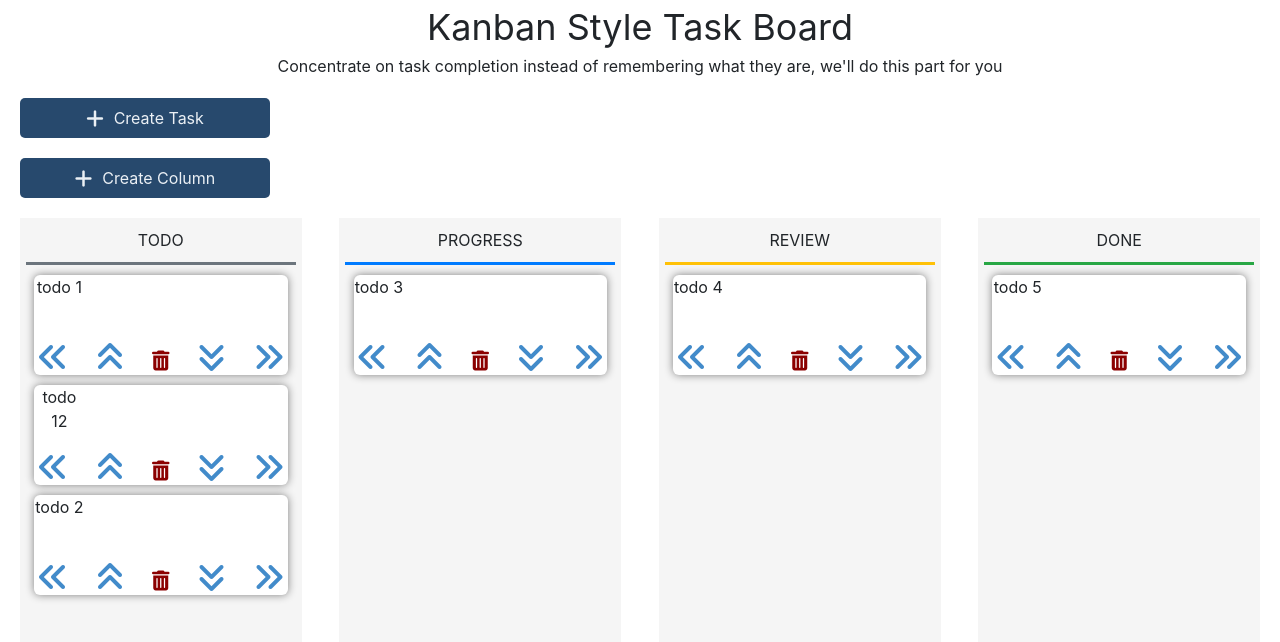
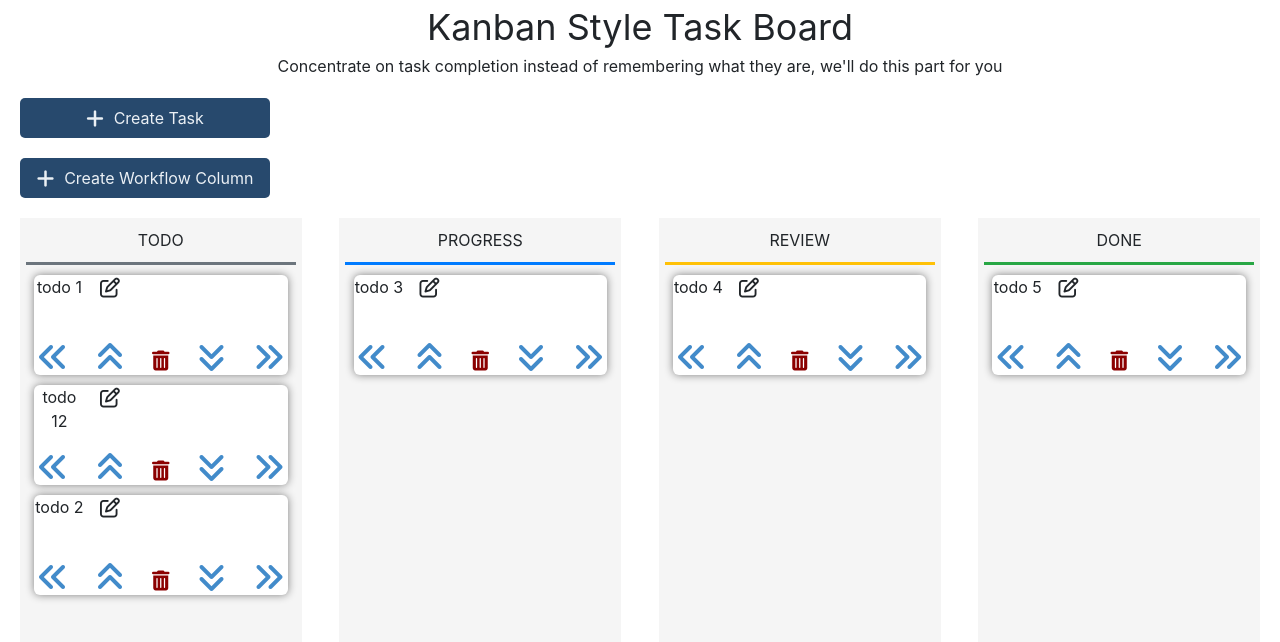
Before and after one commit to pachkovska/kanban-client, a React (Create React App) app: page / in a window 1280 px wide. Shown: the top 642 px of the page. Built offline with nearby package versions, Linux system fonts and the light colour scheme.

Commit message:
edit task functionality

```diff
--- a/src/App.js
+++ b/src/App.js
@@ -93,6 +93,17 @@ function App() {
         setTasks(updatedTasks);
     }
 
+    const handleEditTask = (args) => {
+        console.log(args);
+        const boardIndex = tasks.findIndex(board => board.boardName === args.boardName);
+
+      const updatedTasks = [...tasks];
+      const taskIndex = updatedTasks[boardIndex].boardTasks.findIndex(el => el.id == args.taskId);
+      updatedTasks[boardIndex].boardTasks = updatedTasks[boardIndex].boardTasks.splice(taskIndex, 1, args.task);
+
+      setTasks(updatedTasks);
+    }
+
     const handleHorizontalTaskMove = (args) => {
         const boardIndex = tasks.findIndex(board => board.boardName === args.boardName);
 
@@ -161,6 +172,7 @@ function App() {
             handleHorizontalTaskMove={(args) => handleHorizontalTaskMove(args)}
             handleVerticalTaskMove={(args) => handleVerticalTaskMove(args)}
             handleTaskDelete={(args) => handleTaskDelete(args)}
+            handleEditTask={(args) => handleEditTask(args)}
         />
     </div>
   );
--- a/src/components/boardBody/BoardCollection.js
+++ b/src/components/boardBody/BoardCollection.js
@@ -1,7 +1,7 @@
 import React from 'react';
 import SingleBoard from "./SingleBoard";
 
-function BoardCollection ({tasks, handleHorizontalTaskMove, handleVerticalTaskMove, handleTaskDelete}) {
+function BoardCollection ({tasks, handleHorizontalTaskMove, handleVerticalTaskMove, handleTaskDelete, handleEditTask}) {
 
     return (
         <div className={"boardBody"}>
@@ -12,6 +12,7 @@ function BoardCollection ({tasks, handleHorizontalTaskMove, handleVerticalTaskMo
                         handleHorizontalTaskMove={(args) => handleHorizontalTaskMove(args)}
                         handleVerticalTaskMove={(args) => handleVerticalTaskMove(args)}
                         handleTaskDelete={(args) => handleTaskDelete(args)}
+                        handleEditTask={(args) => handleEditTask(args)}
                     />
                 ))
             }
--- /dev/null
+++ b/src/components/boardBody/EditTaskForm.js
@@ -0,0 +1,43 @@
+import React, { useState, useEffect } from 'react';
+import { Button, Modal, ModalHeader, ModalBody, ModalFooter, Input } from 'reactstrap';
+
+function EditTaskForm ({className, task, handleEditTask}) {
+
+    const [editTaskModal, setEditTaskModal] = useState(false);
+    const [editTask, setEditTask] = useState(task);
+
+    const toggleModal = () => {
+        setEditTaskModal(!editTaskModal);
+        setEditTask({});
+    }
+
+    const onTaskChange = (ev) => {
+        const {name, value} = ev.target;
+        setEditTask({...editTask, [name]: value, id: task.id});
+    }
+
+    const onEditTaskButtonClick = () => {
+        handleEditTask(editTask);
+        setEditTaskModal(!editTaskModal);
+    }
+
+    return (
+        <div>
+            <div className={"editTaskButton"} onClick={toggleModal}><i className="fa fa-edit fa-lg"></i></div>
+            <Modal isOpen={editTaskModal} modalTransition={{ timeout: 700 }} backdropTransition={{ timeout: 1300 }}
+                   toggle={toggleModal} className={className}>
+                <ModalHeader toggle={toggleModal}>Edit Current Task</ModalHeader>
+                <ModalBody>
+                    <Input className={"taskTitleInput"} value={editTask.taskTitle || task.taskTitle} type="text" name={"taskTitle"} onChange={onTaskChange} />
+                    <Input type="textarea" value={editTask.taskBody || task.taskBody} name={"taskBody"} onChange={onTaskChange} rows={5} />
+                </ModalBody>
+                <ModalFooter>
+                    <Button className={"addTaskButton-modal"} onClick={onEditTaskButtonClick}>Save Task</Button>
+                    <Button color="secondary" onClick={toggleModal}>Cancel</Button>
+                </ModalFooter>
+            </Modal>
+        </div>
+    );
+}
+
+export default EditTaskForm;
--- a/src/components/boardBody/NewBoardForm.js
+++ b/src/components/boardBody/NewBoardForm.js
@@ -26,7 +26,7 @@ function NewBoardForm (props) {
 
     return (
         <div>
-            <div className={"createNewBoardButton"} onClick={toggleModal}><i className="fa fa-plus fa-lg create-icon"></i>Create Column</div>
+            <div className={"createNewBoardButton"} onClick={toggleModal}><i className="fa fa-plus fa-lg create-icon"></i>Create Workflow Column</div>
             <Modal isOpen={createBoardModal} modalTransition={{ timeout: 700 }} backdropTransition={{ timeout: 1300 }}
                    toggle={toggleModal} className={className}>
                 <ModalHeader toggle={toggleModal}>Create New Workflow Column</ModalHeader>
--- a/src/components/boardBody/SingleBoard.js
+++ b/src/components/boardBody/SingleBoard.js
@@ -3,7 +3,7 @@ import SingleTaskCard from "./SingleTaskCard";
 import 'bootstrap/dist/css/bootstrap-grid.min.css';
 
 
-function SingleBoard ({board, handleHorizontalTaskMove, handleVerticalTaskMove, handleTaskDelete}) {
+function SingleBoard ({board, handleHorizontalTaskMove, handleVerticalTaskMove, handleTaskDelete, handleEditTask}) {
 
     return (
         <div className={"taskStatusSection"}>
@@ -12,12 +12,14 @@ function SingleBoard ({board, handleHorizontalTaskMove, handleVerticalTaskMove,
             {
                 board.boardTasks.map(task => (
                     <SingleTaskCard
+                        task={task}
                         taskTitle={task.taskTitle}
                         boardName={board.boardName}
                         taskId={task.id}
                         handleHorizontalTaskMove={(args) => handleHorizontalTaskMove(args)}
                         handleVerticalTaskMove={(args) => handleVerticalTaskMove(args)}
                         handleTaskDelete={(args) => handleTaskDelete(args)}
+                        handleEditTask={(args) => handleEditTask(args)}
                     />
                 ))
             }
--- a/src/components/boardBody/SingleTaskCard.js
+++ b/src/components/boardBody/SingleTaskCard.js
@@ -4,12 +4,20 @@ import MoveTaskButtonRight from "./taskButtons/MoveTaskButtonRight";
 import MoveTaskButtonDown from "./taskButtons/MoveTaskButtonDown";
 import MoveTaskButtonUp from "./taskButtons/MoveTaskButtonUp";
 import DeleteButton from './taskButtons/DeleteTaskButton';
+import EditTaskForm from './EditTaskForm';
 
-function SingleTaskCard({taskTitle, boardName, taskId, handleHorizontalTaskMove, handleVerticalTaskMove, handleTaskDelete}) {
+function SingleTaskCard({taskTitle, boardName, taskId, handleHorizontalTaskMove, handleVerticalTaskMove, handleTaskDelete, handleEditTask, task}) {
 
     return (
         <div className={"SingleTaskCard"}>
             <div className={"taskTitle"}>{taskTitle}</div>
+                <EditTaskForm
+                    task={task}
+                    handleEditTask={(editTask) => handleEditTask({
+                        editTask: editTask,
+                        boardName: boardName,
+                    })}
+                />
                 <MoveTaskButtonLeft
                     onMoveButtonClick={() => handleHorizontalTaskMove({
                         taskId : taskId,
```
